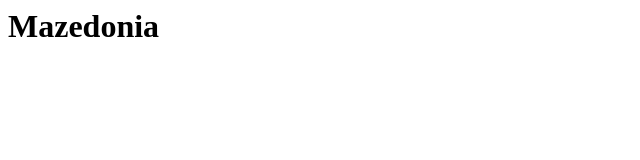
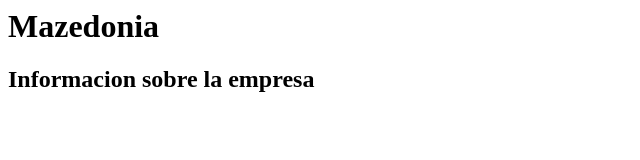
Before and after one commit to geniscarmona/Ejercicios_HTML, a plain HTML site: page index.html in a window 1280 px wide. Shown: the whole page, without its empty margins (0-640 px from the left). Drawn offline with Linux system fonts and the light colour scheme.

Commit message:
Informacion

```diff
--- a/index.html
+++ b/index.html
@@ -1 +1,2 @@
 <h1>Mazedonia</h1>
+<h2>Informacion sobre la empresa</h2>
```
